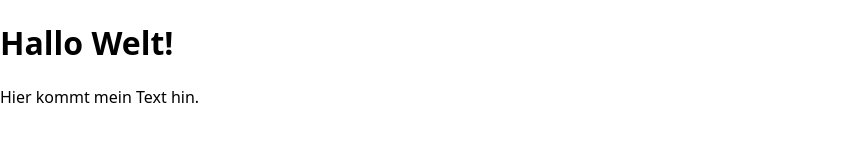
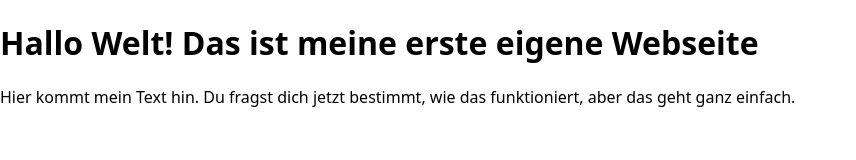
Before and after one commit to Heeb33/meine-webseite, a plain HTML site: page index.html in a window 1280 px wide. Shown: the whole page, without its empty margins (0-856 px from the left). Drawn offline with Linux system fonts and the light colour scheme.

Commit message:
Update index.html

```diff
--- a/index.html
+++ b/index.html
@@ -7,8 +7,8 @@
   <link rel="stylesheet" href="styles.css">
 </head>
 <body>
-  <h1>Hallo Welt!</h1>
-  <p>Hier kommt mein Text hin.</p>
+  <h1>Hallo Welt! Das ist meine erste eigene Webseite</h1>
+  <p>Hier kommt mein Text hin. Du fragst dich jetzt bestimmt, wie das funktioniert, aber das geht ganz einfach.</p>
   <script src="main.js"></script>
 </body>
 </html>
```
